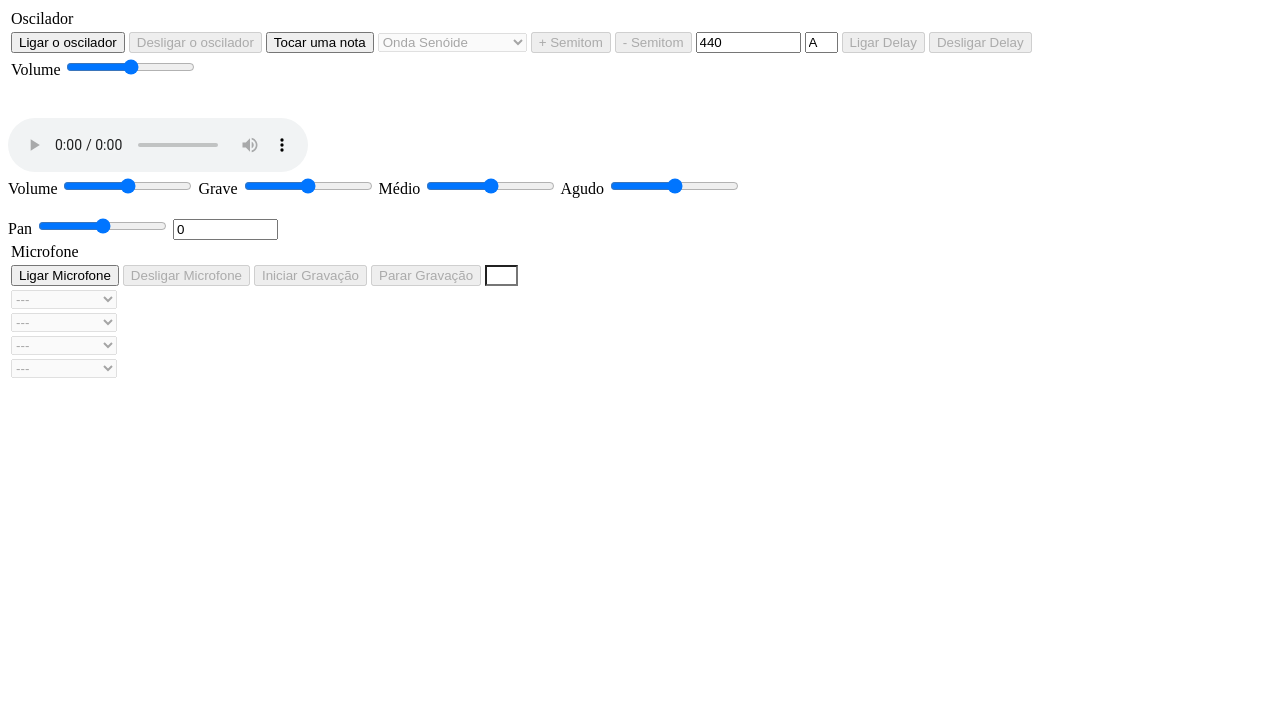
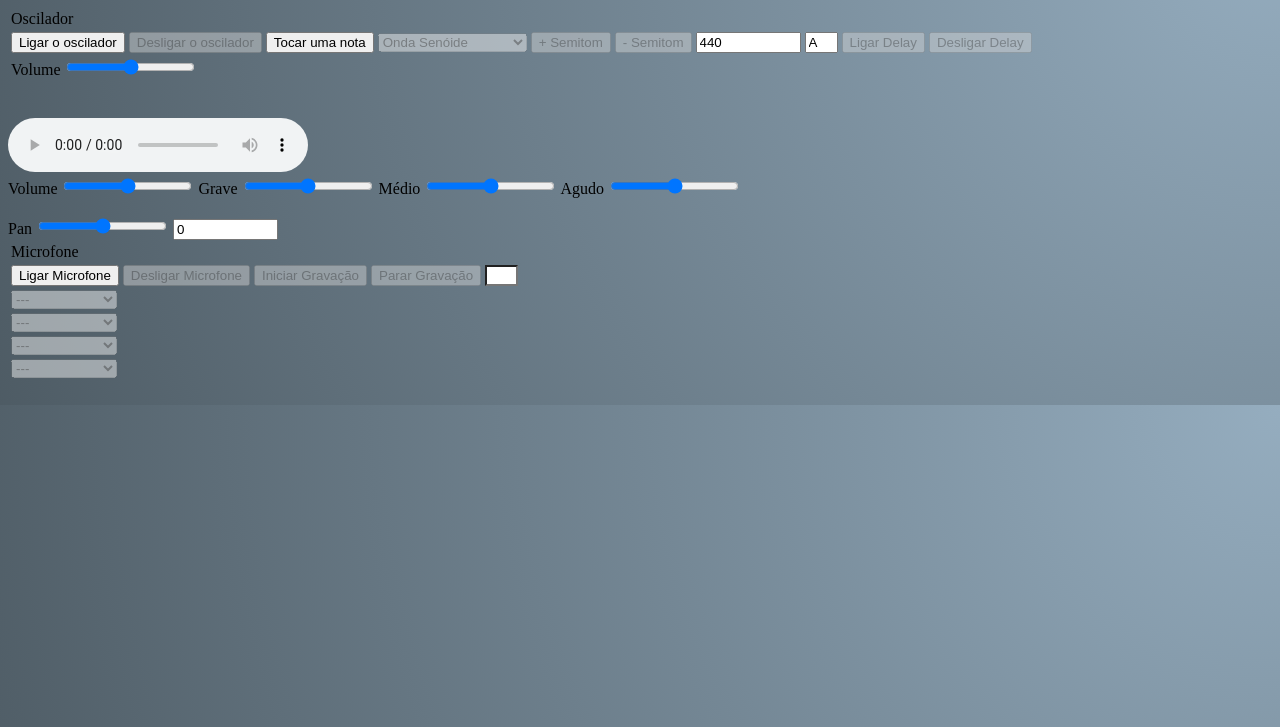
Before and after one commit to oliverdrummond/monografia, a plain HTML site: page public_html/index.html in a window 1280 px wide. Shown: the part 73-800 px from the top of the page. Drawn offline with Linux system fonts and the light colour scheme.

Commit message:
-Adicionado background gradiente à página. Apenas como testes de CSS.

```diff
--- a/public_html/style/stylesheet.css
+++ b/public_html/style/stylesheet.css
@@ -14,3 +14,8 @@
   background: green;
   -webkit-transition: all ease-out 0.250s;
 }
+
+
+body {
+    background-image: -webkit-radial-gradient(right top, circle farthest-corner, #95ADBF 0%, #070A0A 200%);
+}
```
